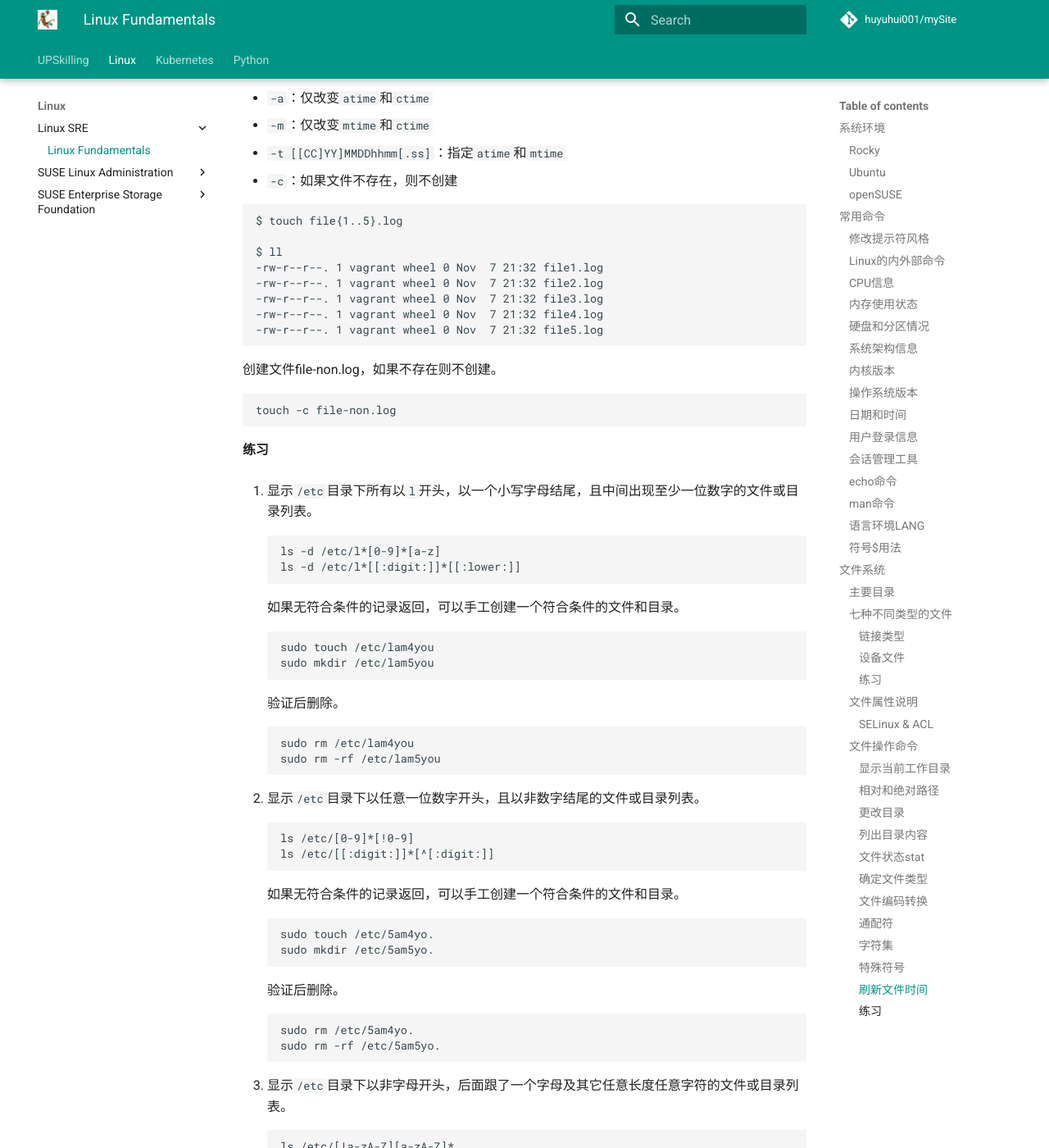
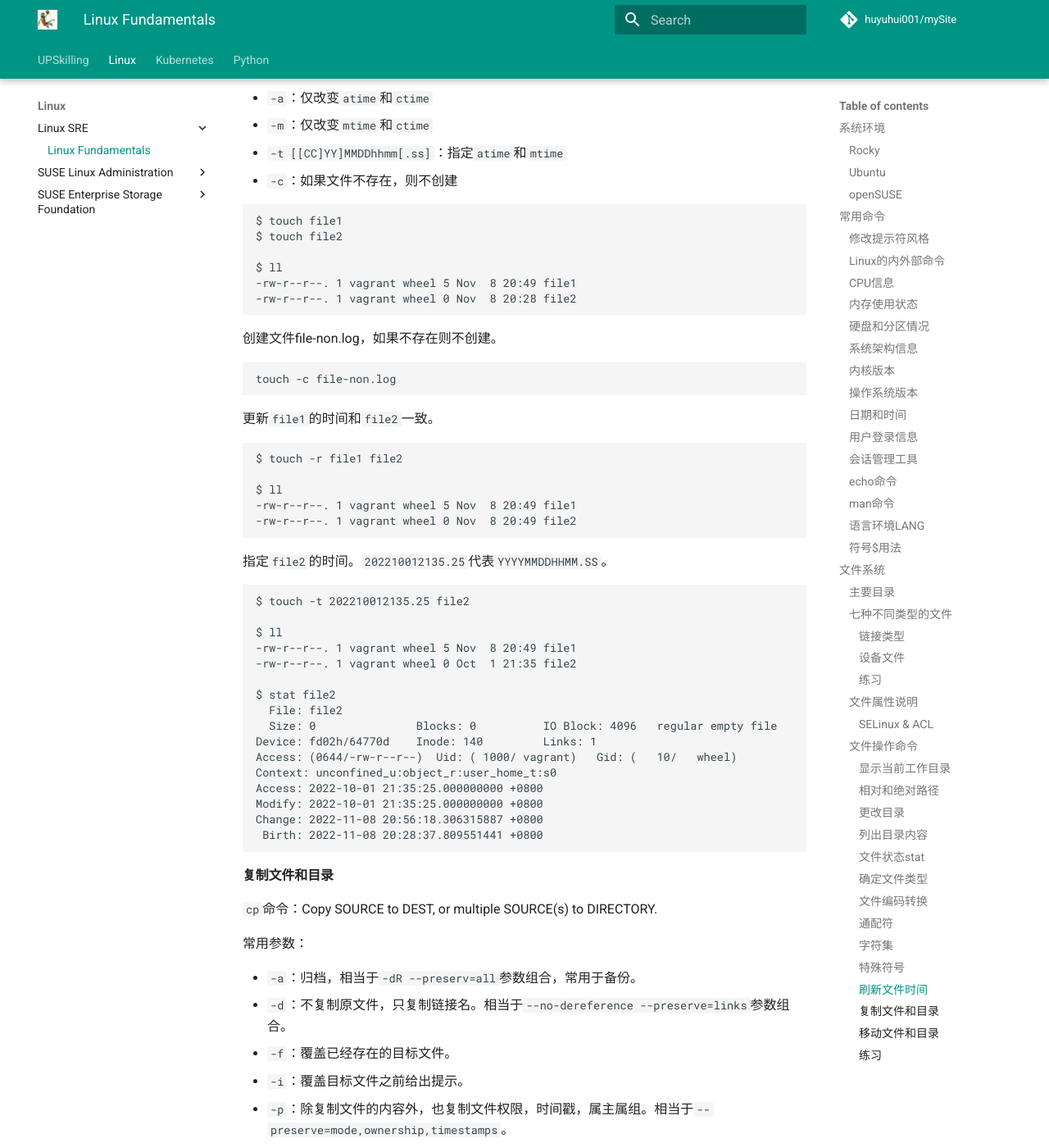
Before and after one commit to huyuhui001/mySite, an MkDocs documentation site: the page built from docs/linux/SRE/01-fundamentals.md, in a window 1280 px wide and 1400 px high, scrolled down 38292 px. Shown: the whole window at 82% size. Built offline with MkDocs 1.6.1 and Material for MkDocs 9.7.7, drawn with Linux system fonts in a browser that asks for light colours; comment, search, counter and statistics services are not loaded; some of the changed text lies outside the part shown.

Commit message:
Documentation

````diff
--- a/docs/linux/SRE/01-fundamentals.md
+++ b/docs/linux/SRE/01-fundamentals.md
@@ -1648,14 +1648,12 @@
 
 
 ```
-$ touch file{1..5}.log
+$ touch file1
+$ touch file2
 
 $ ll
--rw-r--r--. 1 vagrant wheel 0 Nov  7 21:32 file1.log
--rw-r--r--. 1 vagrant wheel 0 Nov  7 21:32 file2.log
--rw-r--r--. 1 vagrant wheel 0 Nov  7 21:32 file3.log
--rw-r--r--. 1 vagrant wheel 0 Nov  7 21:32 file4.log
--rw-r--r--. 1 vagrant wheel 0 Nov  7 21:32 file5.log
+-rw-r--r--. 1 vagrant wheel 5 Nov  8 20:49 file1
+-rw-r--r--. 1 vagrant wheel 0 Nov  8 20:28 file2
 ```
 
 创建文件file-non.log，如果不存在则不创建。
@@ -1663,7 +1661,163 @@
 touch -c file-non.log
 ```
 
-
+更新`file1`的时间和`file2`一致。
+```
+$ touch -r file1 file2
+
+$ ll
+-rw-r--r--. 1 vagrant wheel 5 Nov  8 20:49 file1
+-rw-r--r--. 1 vagrant wheel 0 Nov  8 20:49 file2
+```
+
+指定`file2`的时间。`202210012135.25`代表`YYYYMMDDHHMM.SS`。
+```
+$ touch -t 202210012135.25 file2
+
+$ ll
+-rw-r--r--. 1 vagrant wheel 5 Nov  8 20:49 file1
+-rw-r--r--. 1 vagrant wheel 0 Oct  1 21:35 file2
+
+$ stat file2
+  File: file2
+  Size: 0               Blocks: 0          IO Block: 4096   regular empty file
+Device: fd02h/64770d    Inode: 140         Links: 1
+Access: (0644/-rw-r--r--)  Uid: ( 1000/ vagrant)   Gid: (   10/   wheel)
+Context: unconfined_u:object_r:user_home_t:s0
+Access: 2022-10-01 21:35:25.000000000 +0800
+Modify: 2022-10-01 21:35:25.000000000 +0800
+Change: 2022-11-08 20:56:18.306315887 +0800
+ Birth: 2022-11-08 20:28:37.809551441 +0800
+```
+
+
+
+#### 复制文件和目录
+
+`cp`命令：Copy SOURCE to DEST, or multiple SOURCE(s) to DIRECTORY.
+
+常用参数：
+
+* `-a`：归档，相当于`-dR --preserv=all`参数组合，常用于备份。
+* `-d`：不复制原文件，只复制链接名。相当于`--no-dereference --preserve=links`参数组合。
+* `-f`：覆盖已经存在的目标文件。
+* `-i`：覆盖目标文件之前给出提示。
+* `-p`：除复制文件的内容外，也复制文件权限，时间戳，属主属组。相当于`--preserve=mode,ownership,timestamps`。
+* `-r, -R, --recursive`：递归复制目录所包含的全部内容。
+* `-l`：不复制文件，只是生成硬链接文件。
+
+
+参数`--preserv`可选项：
+
+* mode：权限
+* ownership：属主属组
+* timestamp
+* links
+* xattr
+* context
+* all
+
+创建测试目录。
+```
+$ cd ~
+$ mkdir test
+```
+
+对比参数`-p`的差别。
+```
+$ cp /etc/issue ~/test/issue1
+$ cp -p /etc/issue ~/test/issue1
+$ sudo cp /etc/issue ~/test/issue3
+$ sudo cp -p /etc/issue ~/test/issue4
+
+$ ll ~/test
+-rw-r--r--. 1 vagrant wheel 23 Nov  8 22:25 issue1
+-rw-r--r--. 1 vagrant wheel 23 Jul 21 01:10 issue2
+-rw-r--r--. 1 root    root  23 Nov  8 22:43 issue3
+-rw-r--r--. 1 root    root  23 Jul 21 01:10 issue4
+
+$ ll /etc/issue
+-rw-r--r--. 1 root root 23 Jul 21 01:10 /etc/issue
+```
+
+对比参数`-r`。
+```
+$ sudo cp /etc/sysconfig/ ~/test
+cp: -r not specified; omitting directory '/etc/sysconfig/'
+
+$ sudo cp -r /etc/sysconfig/ ~/test
+
+$ tree -L 2 ~/test
+/home/vagrant/test
+├── issue1
+├── issue2
+├── issue3
+├── issue4
+└── sysconfig
+    ├── anaconda
+    ├── atd
+    ├── chronyd
+    ├── cpupower
+    ├── crond
+    ├── firewalld
+    ├── irqbalance
+    ├── kdump
+    ├── kernel
+    ├── man-db
+    ├── network
+    ├── network-scripts
+    ├── nftables.conf
+    ├── raid-check
+    ├── rsyslog
+    ├── run-parts
+    ├── samba
+    ├── selinux -> ../selinux/config
+    ├── smartmontools
+    └── sshd
+```
+
+参数`-b`，如果目标文件存在，复制前先将原文件复制并以`~`结尾。
+```
+$ ll /etc/motd
+-rw-r--r--. 1 root root 0 Jun 23  2020 /etc/motd
+
+$ ll ~/test/issue1
+-rw-r--r--. 1 vagrant wheel 23 Nov  8 22:25 /home/vagrant/test/issue1
+
+$ cp -b /etc/motd ~/test/issue
+$ cp -b /etc/motd ~/test/issue1
+
+$ ll ~/test
+-rw-r--r--. 1 vagrant wheel    0 Nov  8 23:00 issue
+-rw-r--r--. 1 vagrant wheel    0 Nov  8 22:57 issue1
+-rw-r--r--. 1 vagrant wheel   23 Nov  8 22:25 issue1~
+-rw-r--r--. 1 vagrant wheel   23 Jul 21 01:10 issue2
+-rw-r--r--. 1 root    root    23 Nov  8 22:43 issue3
+-rw-r--r--. 1 root    root    23 Jul 21 01:10 issue4
+drwxr-xr-x. 3 root    root  4096 Nov  8 22:49 sysconfig
+```
+
+参数`--backup=numbered`会在复制原文件时加上数字序号，序号1代表原始的文件。
+```
+$ cp --backup=numbered /etc/motd ~/test/issue2
+$ cp --backup=numbered /etc/motd ~/test/issue2
+$ cp --backup=numbered /etc/motd ~/test/issue2
+
+$ ll ~/test
+-rw-r--r--. 1 vagrant wheel    0 Nov  8 23:00 issue
+-rw-r--r--. 1 vagrant wheel    0 Nov  8 22:57 issue1
+-rw-r--r--. 1 vagrant wheel   23 Nov  8 22:25 issue1~
+-rw-r--r--. 1 vagrant wheel    0 Nov  8 23:09 issue2
+-rw-r--r--. 1 vagrant wheel   23 Jul 21 01:10 issue2.~1~
+-rw-r--r--. 1 vagrant wheel    0 Nov  8 23:09 issue2.~2~
+-rw-r--r--. 1 vagrant wheel    0 Nov  8 23:09 issue2.~3~
+-rw-r--r--. 1 root    root    23 Nov  8 22:43 issue3
+-rw-r--r--. 1 root    root    23 Jul 21 01:10 issue4
+drwxr-xr-x. 3 root    root  4096 Nov  8 22:49 sysconfig
+```
+
+
+#### 移动文件和目录
 
 
 
@@ -1752,3 +1906,9 @@
 ```
 ls /etc/[^.]*/
 ```
+
+
+8. 将`/etc`目录下所有文件，备份到`~/test/`目录下，并要求子目录格式为`backupYYYY-mm-dd`，备份过程可见。
+```
+$ sudo cp -av /etc/ ~/test/backup`date +%F`
+```
````
Also changed, not shown: other parts of docs/linux/SRE/01-fundamentals.md (+1 -1 lines).
